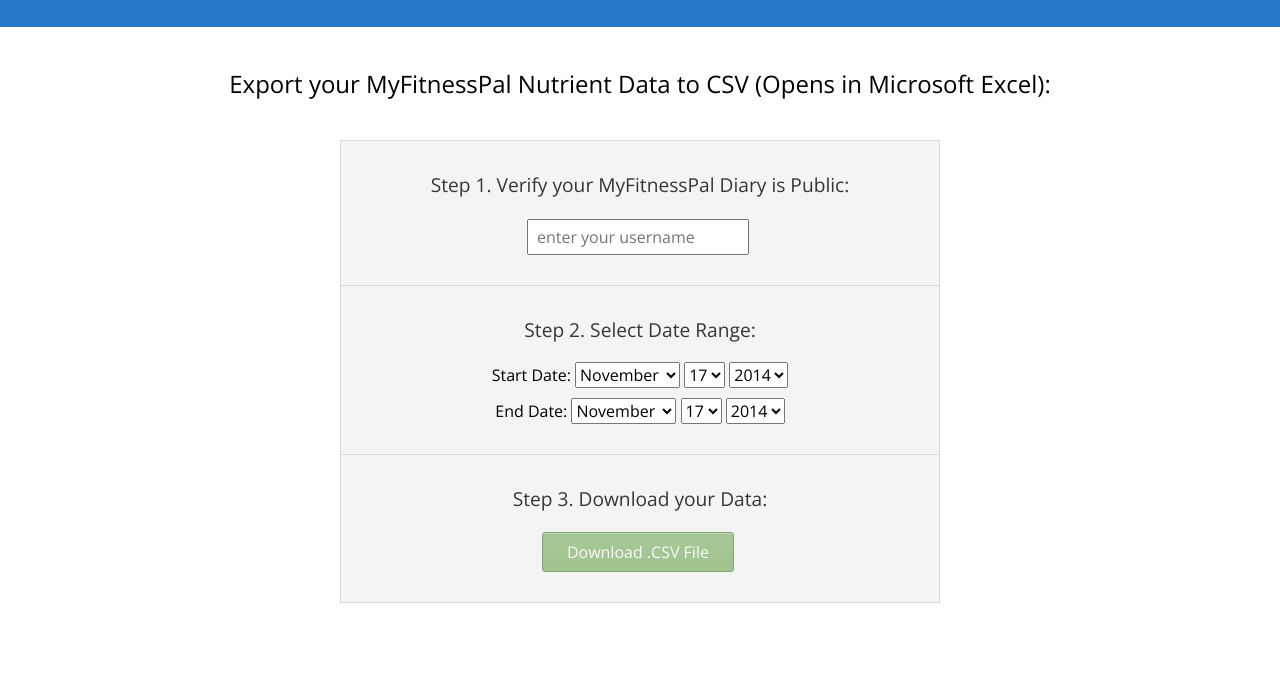
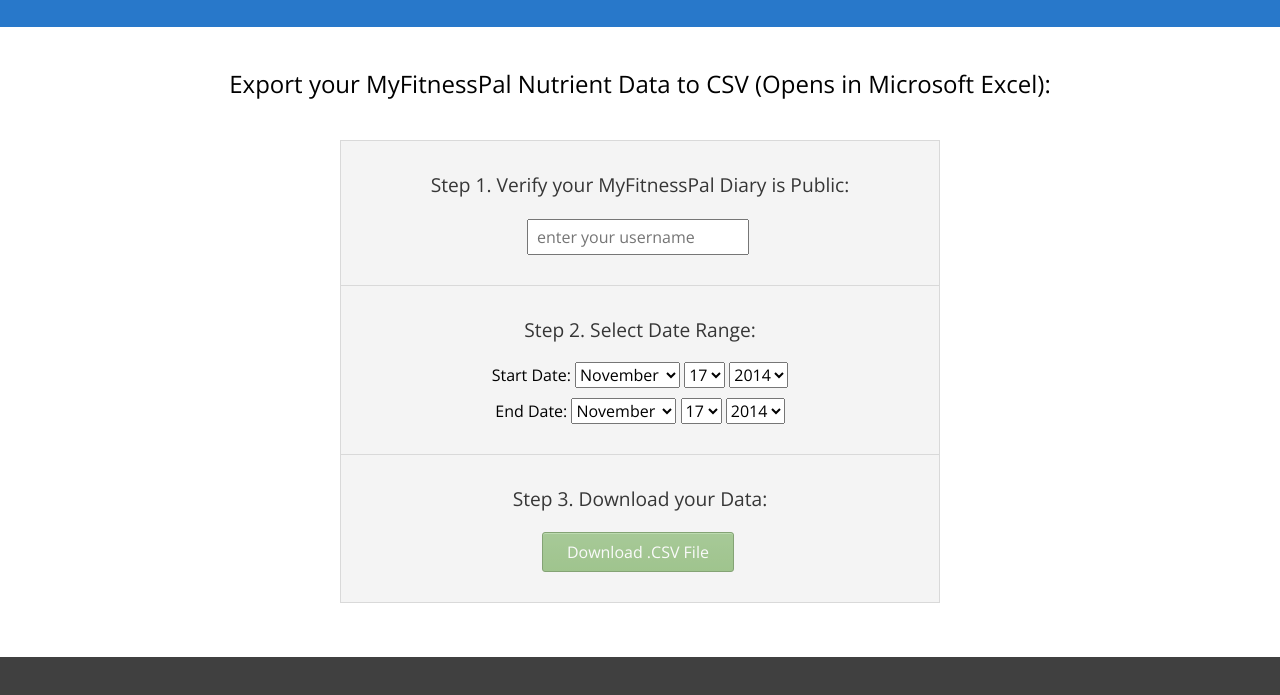
Before and after one commit to andrewzey/freemydiary, a website: page public/index.html in a window 1280 px wide. Shown: the part 73-768 px from the top of the page. Drawn offline with nearby package versions, Linux system fonts and the light colour scheme.

Commit message:
(style) add sticky footer

```diff
--- a/public/index.html
+++ b/public/index.html
@@ -10,6 +10,7 @@
   </head>
 
   <body>
+    <div class="page-wrap">
       <header>
         <h1>FreeMyDiary.com</h1>
       </header>
@@ -156,6 +157,9 @@
         </div>
 
       </main>
+    </div><!-- end page wrap -->
+    <footer>
+    </footer>
   <script src="//ajax.googleapis.com/ajax/libs/jquery/2.1.1/jquery.min.js"></script>
   <script>
     $(document).ready(function() {
--- a/public/styles.css
+++ b/public/styles.css
@@ -1,4 +1,10 @@
+html {
+  height: 100%;
+  margin: 0;
+}
+
 body {
+  height: 100%;
   font-family: "Open Sans", Helvetica, Arial, sans-serif;
 }
 
@@ -13,9 +19,28 @@
   background-color: #2878ca;
 }
 
+div.page-wrap {
+  display: block;
+  min-height: 100%;
+  /* equal to footer height */
+  margin-bottom: -70px;
+
+}
+
+div.page-wrap:after {
+  content: "";
+  display: block;
+}
+footer, div.page-wrap:after {
+  height: 70px;
+}
+footer {
+  background: #404040;
+}
+
 div.steps {
   width: 600px;
-  margin: 0 auto 0;
+  margin: 0 auto 40px;
   text-align: center;
   border-top: 1px solid #d9d9d9;
 }
```
Lines whose indentation alone changed are shown as unchanged.
